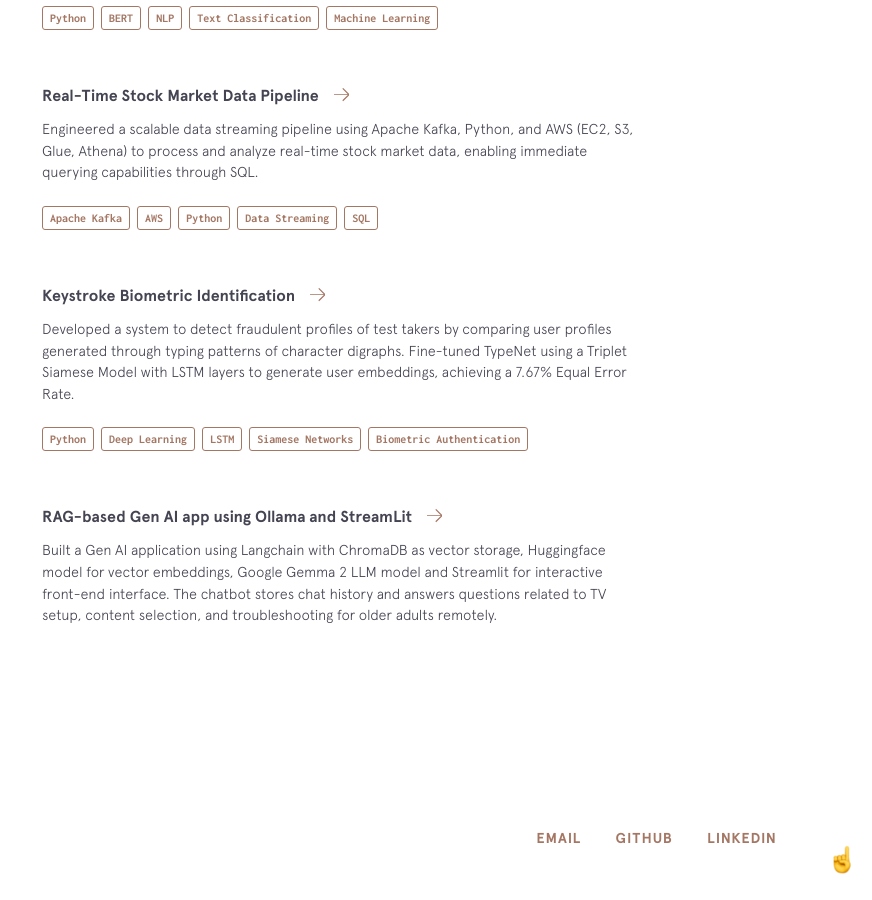
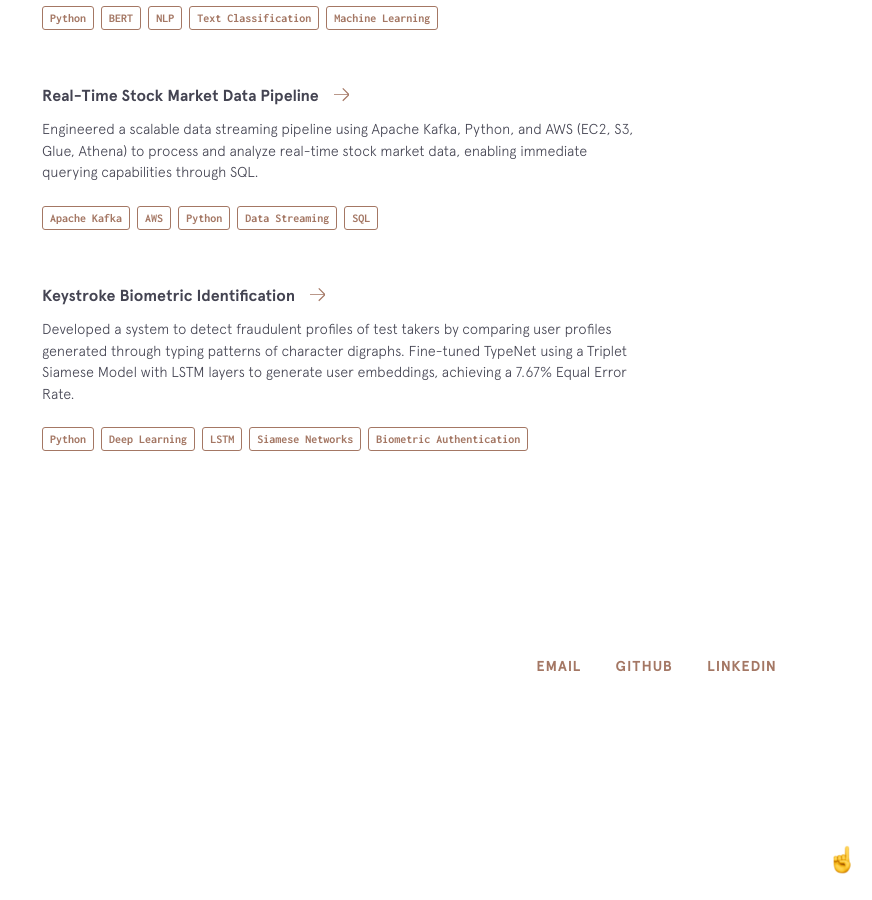
Before and after one commit to niyatijain21/niyatijain21.github.io, a Jekyll site: the page built from index.html, in a window 1280 px wide and 900 px high, scrolled down 4062 px. Shown: the whole window, without its empty margins (408-1280 px from the left). Built offline with Jekyll 4.4.1, drawn with Linux system fonts in a browser that asks for light colours; nearby versions of some CDN libraries.

Commit message:
Remove RAG-based Gen AI app project

```diff
--- a/_data/other-projects.yml
+++ b/_data/other-projects.yml
@@ -52,8 +52,3 @@
     - thing: LSTM
     - thing: Siamese Networks
     - thing: Biometric Authentication
-
-- name: RAG-based Gen AI app using Ollama and StreamLit
-  url: https://github.com/niyatijain21/Created-a-RAG-based-Gen-AI-app-using-Ollama-and-StreamLit
-  code: https://github.com/niyatijain21/Created-a-RAG-based-Gen-AI-app-using-Ollama-and-StreamLit
-  description: Built a Gen AI application using Langchain with ChromaDB as vector storage, Huggingface model for vector embeddings, Google Gemma 2 LLM model and Streamlit for interactive front-end interface. The chatbot stores chat history and answers questions related to TV setup, content selection, and troubleshooting for older adults remotely.
```
